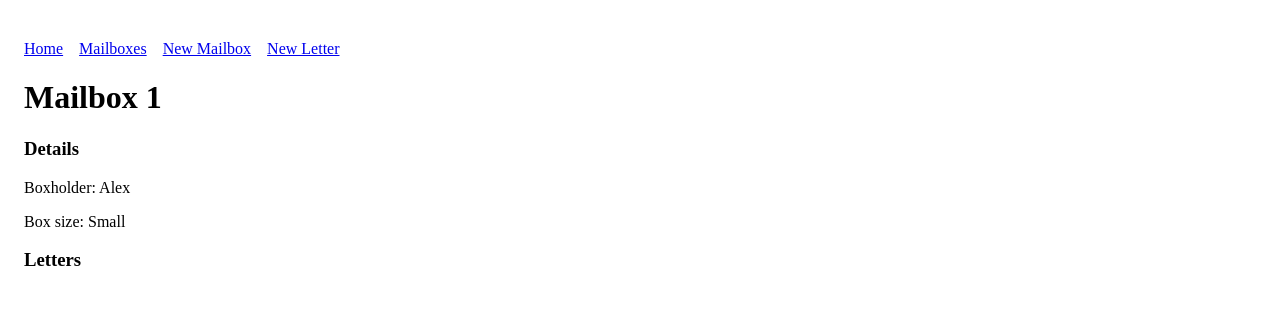
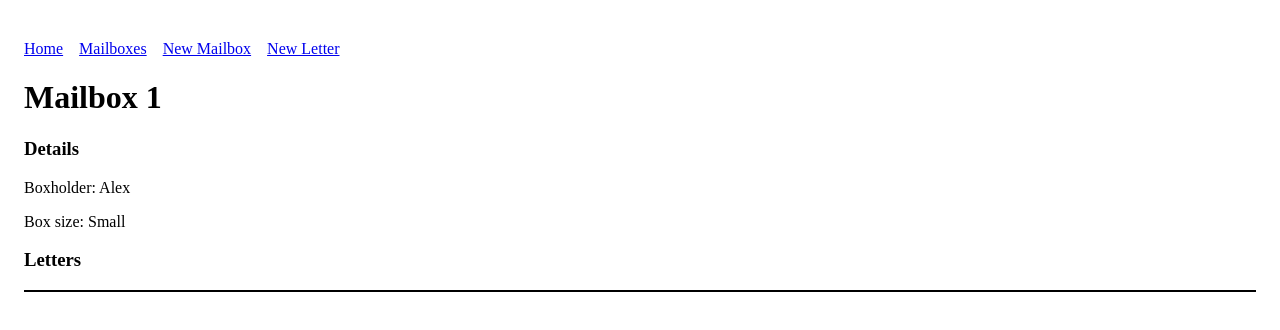
Before and after one commit to jt10101/react-router-dom-lab, a React (Vite) app: page /mailboxes/1 in a window 1280 px wide. Shown: the top 330 px of the page. Built offline with nearby package versions, Linux system fonts and the light colour scheme.

Commit message:
level up

```diff
--- a/src/App.jsx
+++ b/src/App.jsx
@@ -28,6 +28,7 @@ const App = () => {
   const sendMessage = (input) => {
     let newLetters = [...letters, input];
     setLetters(newLetters);
+    console.log(newLetters);
   };
   return (
     <>
--- a/src/components/MailboxDetails/MailboxDetails.jsx
+++ b/src/components/MailboxDetails/MailboxDetails.jsx
@@ -5,11 +5,13 @@ const MailboxDetails = (props) => {
   const selectedBox = props.mailboxes.find(
     (mailbox) => mailbox._id === Number(mailboxID)
   );
+  // console.log(selectedBox);
 
-  const selectedBoxMail = props.letters.find(
-    (letters) => letters._id === Number(mailboxID)
+  const selectedLetters = props.letters.filter(
+    (letter) => letter._id === Number(mailboxID)
   );
-  console.log(selectedBoxMail);
+  console.log(selectedLetters);
+
   return (
     <>
       <div className="mailbox">
@@ -20,8 +22,13 @@ const MailboxDetails = (props) => {
       </div>
       <div>
         <h3>Letters</h3>
-        {selectedBoxMail?.map((x) => (
-          <p>Hello</p>
+        <hr style={{ border: "0.5px solid black" }} />{" "}
+        {selectedLetters.map((x) => (
+          <>
+            <h4>Dear {x.receipientName}</h4>
+            <p>{x.lettermessage}</p>
+            <hr style={{ border: "0.5px solid black" }} />
+          </>
         ))}
       </div>
     </>
```
